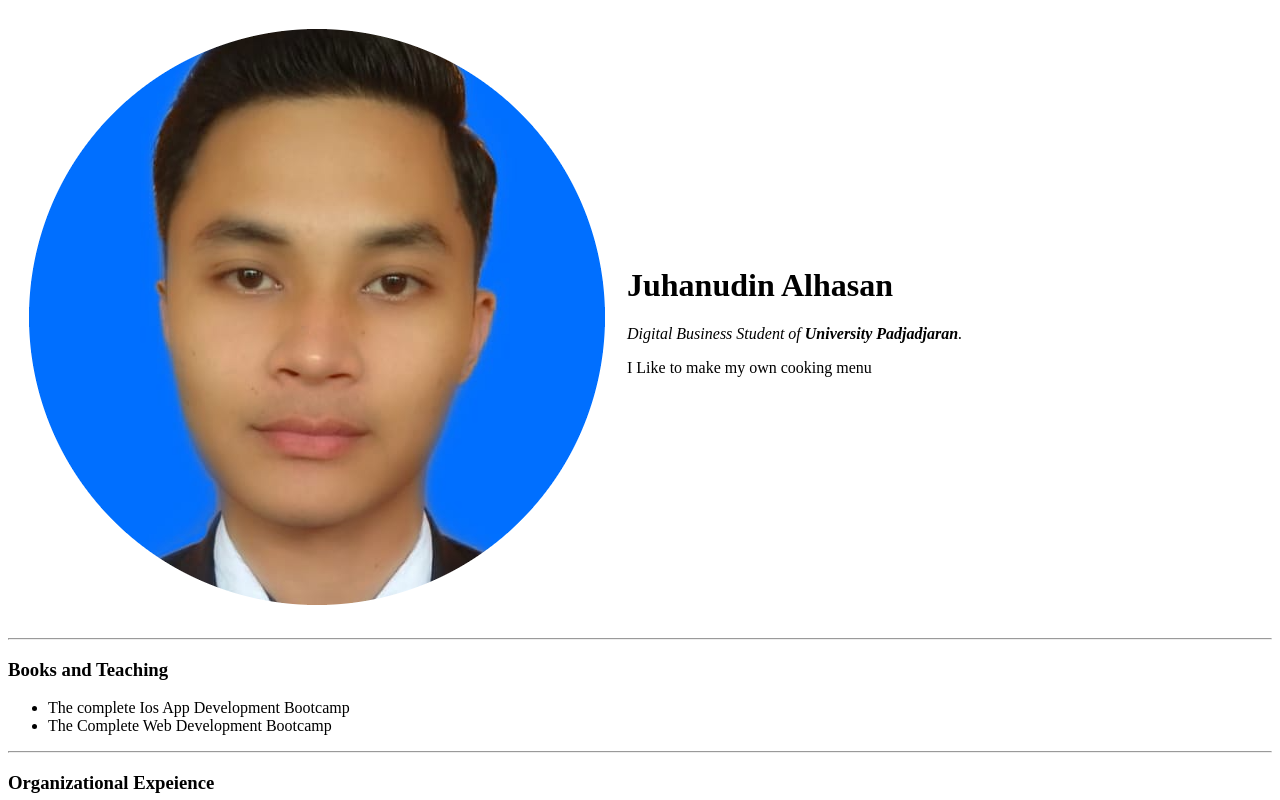
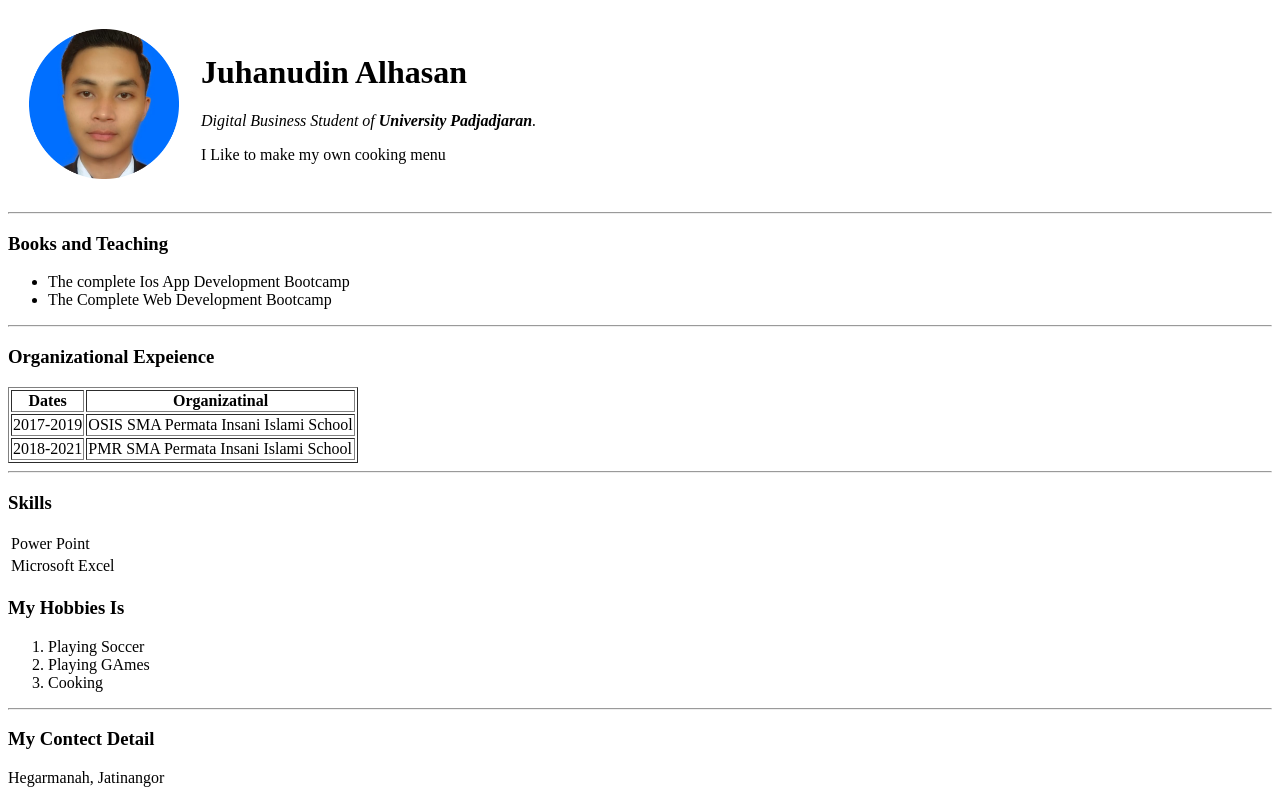
Before and after one commit to juhanudin/nm, a plain HTML site: page index.html in a window 1280 px wide. Shown: the top 800 px of the page. Drawn offline with Linux system fonts and the light colour scheme.

Commit message:
Add files via upload

```diff
--- a/index.html
+++ b/index.html
@@ -9,7 +9,7 @@
   <body>
     <table cellspacing="20">
       <tr>
-        <td><img src="Image-johan.png" alt="Image Profile Johan"></td>
+        <td><img src="Image-johan.png" width="150px"height="150px" alt="Image Profile Johan"></td>
         <td><h1>Juhanudin Alhasan</h1>
         <p><em>Digital Business Student of <strong><a href="https://www.unpad.ac.id/"></a>University Padjadjaran</strong>.</em></p>
         <p>I Like to make my own cooking menu</p>
```
